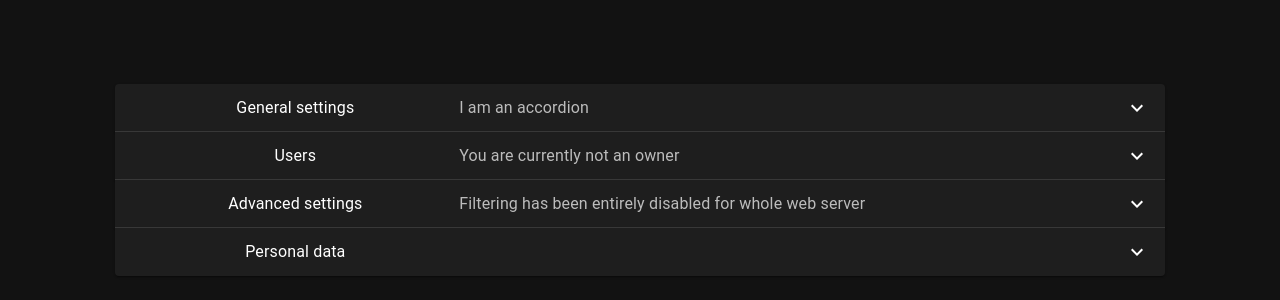
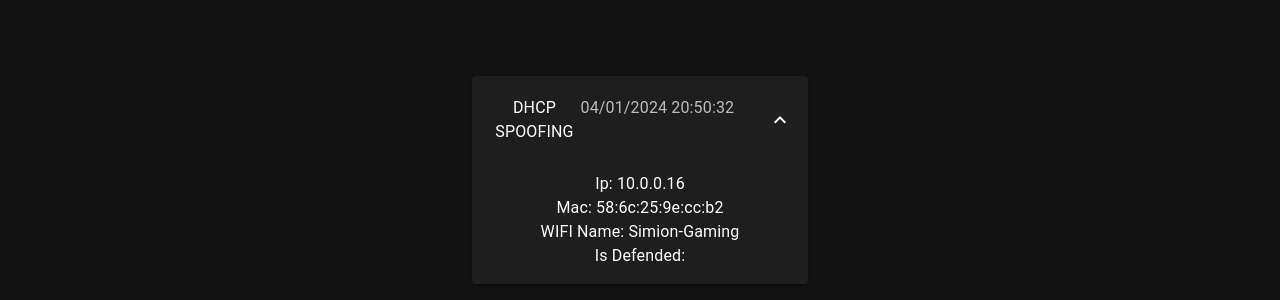
Before and after one commit to lidanthedev/NetworkScanner, a React (Vite) app in the folder NetScanWeb/: page / in a window 1280 px wide. Shown: the part 220-520 px from the top of the page. Built offline with nearby package versions, Linux system fonts and the light colour scheme.

Commit message:
implemented AttackAccordion.tsx

```diff
--- a/NetScanWeb/src/App.tsx
+++ b/NetScanWeb/src/App.tsx
@@ -5,6 +5,7 @@ import NotificationsSender from "./NotificationsSender.tsx";
 import {createTheme, CssBaseline, ThemeProvider} from "@mui/material";
 import Scanner from "./Scanner.tsx";
 import AttacksAccordions from "./AttacksAccordions.tsx";
+import AttackAccordion from "./AttackAccordion.tsx";
 
 function App() {
   const [darkMode, setDarkMode] = useState('dark')
@@ -15,10 +16,20 @@ function App() {
     },
   });
 
+  const dummyAttackData = {
+    "Attack_name": "DHCP SPOOFING",
+    "Date": "04/01/2024",
+    "IP": "10.0.0.16",
+    "Is_Defended": false,
+    "MAC": "58:6c:25:9e:cc:b2",
+    "Time": "20:50:32",
+    "WIFI": "Simion-Gaming"
+  }
+
   return (
     <ThemeProvider theme={darkTheme}>
       <CssBaseline/>
-      <AttacksAccordions/>
+      <AttackAccordion attackData={dummyAttackData} expanded={true} id={'hello'} handleChange={panel => event => {}}/>
     </ThemeProvider>
   )
 }
--- /dev/null
+++ b/NetScanWeb/src/AttackAccordion.tsx
@@ -0,0 +1,59 @@
+import AccordionSummary from "@mui/material/AccordionSummary";
+import ExpandMoreIcon from "@mui/icons-material/ExpandMore";
+import Typography from "@mui/material/Typography";
+import AccordionDetails from "@mui/material/AccordionDetails";
+import Accordion from "@mui/material/Accordion";
+import * as React from "react";
+
+interface AttackData {
+  Attack_name: string,
+  Date: string,
+  IP: string,
+  Is_Defended: boolean
+  MAC: string,
+  Time: string,
+  WIFI: string,
+}
+
+type AttackAccordionProps = {
+  attackData: AttackData,
+  expanded: boolean,
+  handleChange: (panel: string) => (event: React.SyntheticEvent, isExpanded: boolean) => void,
+  id: string
+}
+
+export default function AttackAccordion(props: AttackAccordionProps) {
+
+  const attackData = props.attackData;
+
+  return (
+    <Accordion expanded={props.expanded} onChange={props.handleChange(`${props.id}`)}>
+      <AccordionSummary
+        expandIcon={<ExpandMoreIcon />}
+        aria-controls="panel1bh-content"
+        id="panel1bh-header"
+      >
+        <Typography sx={{ width: '33%', flexShrink: 0 }}>
+          {props.attackData.Attack_name}
+        </Typography>
+        <Typography sx={{ color: 'text.secondary' }}>
+          {props.attackData.Date} {attackData.Time}
+        </Typography>
+      </AccordionSummary>
+      <AccordionDetails>
+        <Typography>
+            Ip: {attackData.IP}
+        </Typography>
+        <Typography>
+          Mac: {attackData.MAC}
+        </Typography>
+        <Typography>
+          WIFI Name: {attackData.WIFI}
+        </Typography>
+        <Typography>
+          Is Defended: {attackData.Is_Defended}
+        </Typography>
+      </AccordionDetails>
+    </Accordion>
+  )
+}
```
